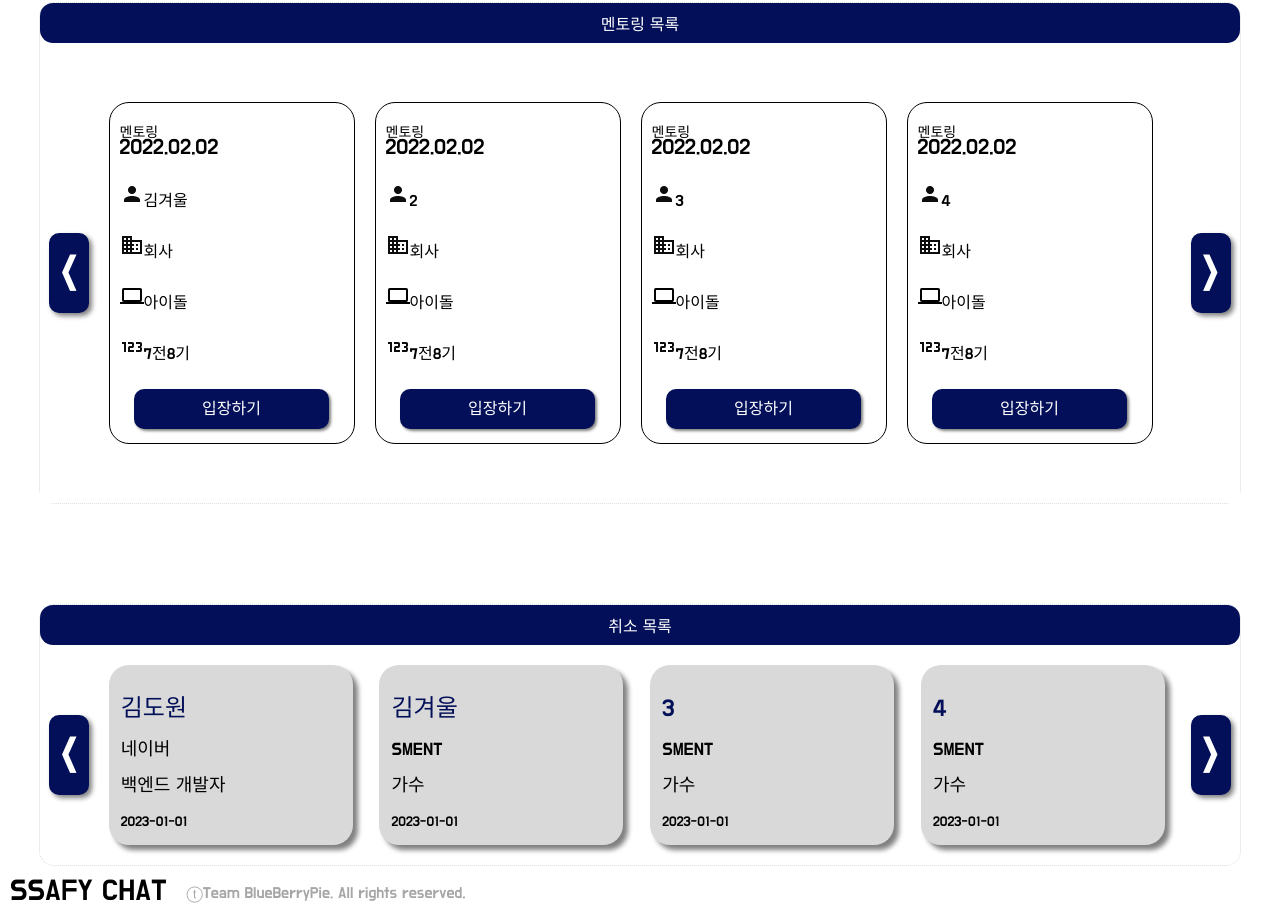
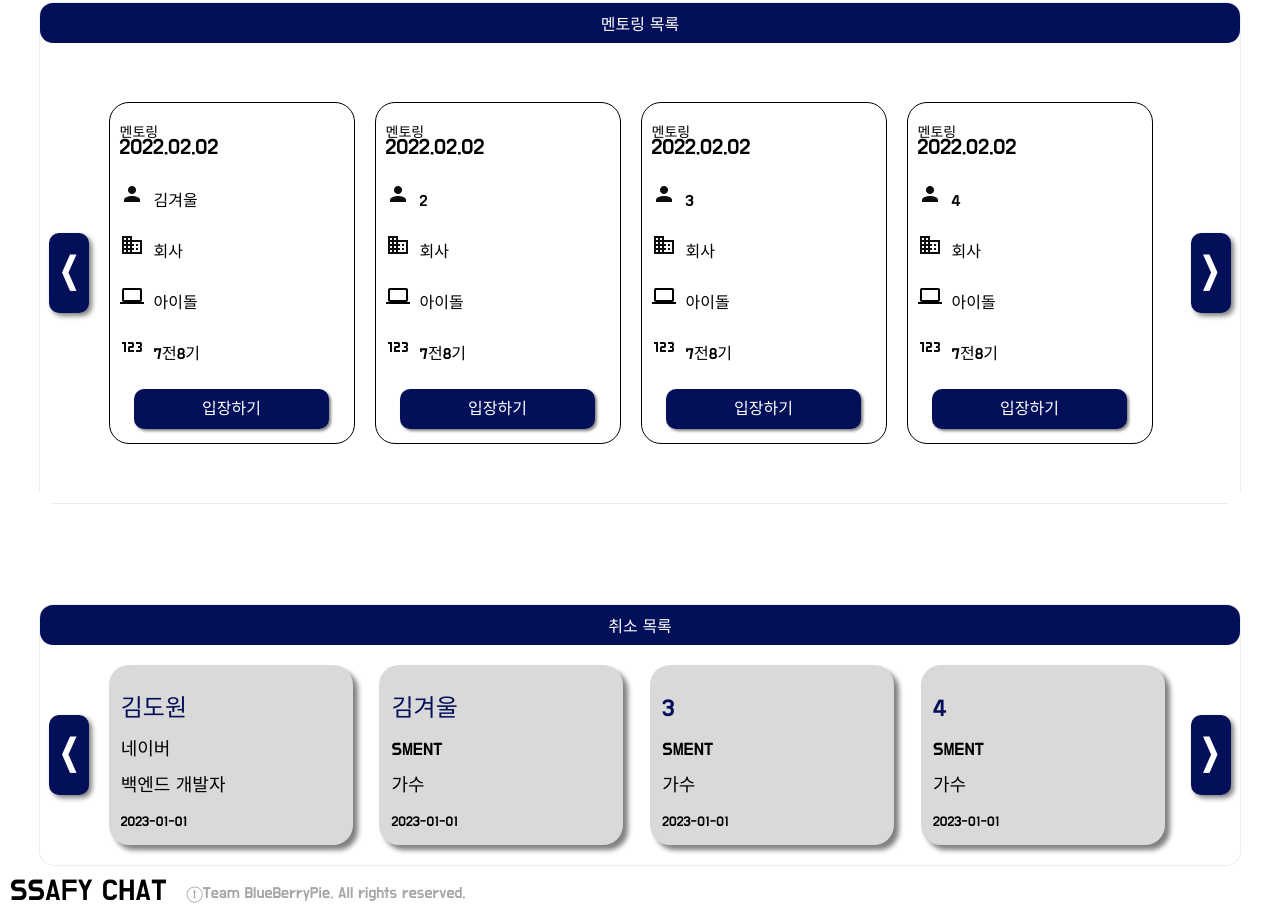
Before and after one commit to mg-glter/SSAFYCHAT, a React (Create React App) app in the folder front/: page /banner/mentoring in a window 1280 px wide. Shown: the part 734-1654 px from the top of the page. Built offline with nearby package versions, Linux system fonts and the light colour scheme.

Commit message:
[Fix] ReservedCard : 아이콘 넣음

```diff
--- a/front/src/widget/ReservedCard.tsx
+++ b/front/src/widget/ReservedCard.tsx
@@ -19,19 +19,19 @@ function ReservedCard(props : any){
                 </div>
                 <div className="reserved_card_content_container">
                 <img className="text_img" src="/img/name_shape_black.png" alt="이름"></img>
-                    {props.info.name}
+                    <span>{props.info.name}</span>
                 </div>
                 <div className="reserved_card_content_container">
                     <img className="text_img" src="/img/company_shape_black.png" alt="회사아이콘"></img>
-                  회사
+                    <span> 회사</span>
                 </div>
                 <div className="reserved_card_content_container">
                     <img className="text_img" src="/img/job_shape_black.png" alt="직업"></img>
-                    {props.info.job}
+                    <span>{props.info.job}</span>
                 </div>
                 <div className="reserved_card_content_container">
                 <img className="text_img" src="/img/number_shape_black.png" alt="기수"></img>
-                {props.info.num}
+                    <span>{props.info.num}</span>
                 </div>
                 <div className="reserved_card_button_container">
                     {/* 버튼이벤트를 props로 받아와 사용 */}
```
Also changed, not shown: front/src/styles/widget/reserved-card.css (line endings or trailing spaces).
